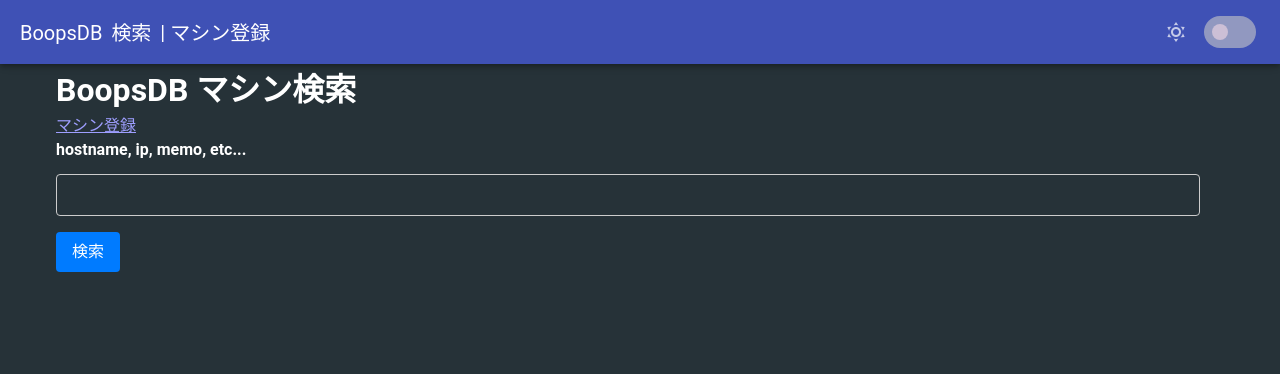
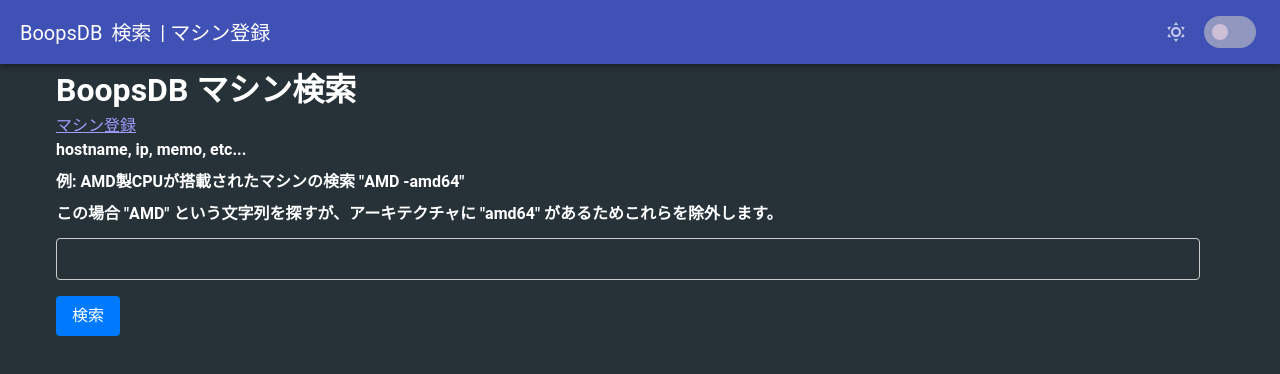
Before and after one commit to BooyahDev/BoopsDB, a Nuxt app in the folder boops-webui/: page / in a window 1280 px wide. Shown: the top 374 px of the page. Built offline with nearby package versions, Linux system fonts and the light colour scheme.

Commit message:
検索トップページの文言を修正

```diff
--- a/boops-webui/pages/index.vue
+++ b/boops-webui/pages/index.vue
@@ -10,6 +10,8 @@
             <form @submit.prevent="searchMachines">
                 <div>
                 <label for="search">hostname, ip, memo, etc...</label>
+                <label for="search">例: AMD製CPUが搭載されたマシンの検索 "AMD -amd64"</label>
+                <label for="search">この場合 "AMD" という文字列を探すが、アーキテクチャに "amd64" があるためこれらを除外します。</label>
                 <input v-model="searchQuery" type="text" id="search" />
                 </div>
                 <button type="submit">検索</button>
```
